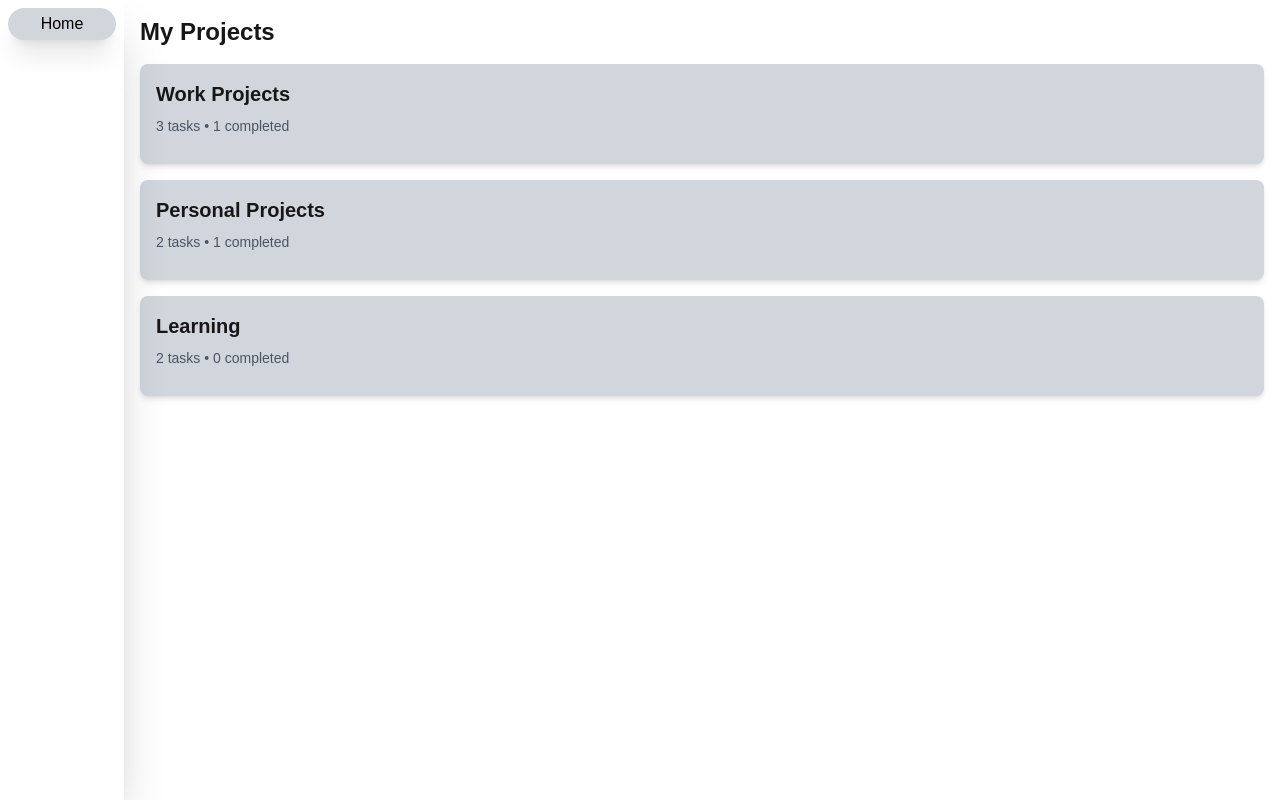
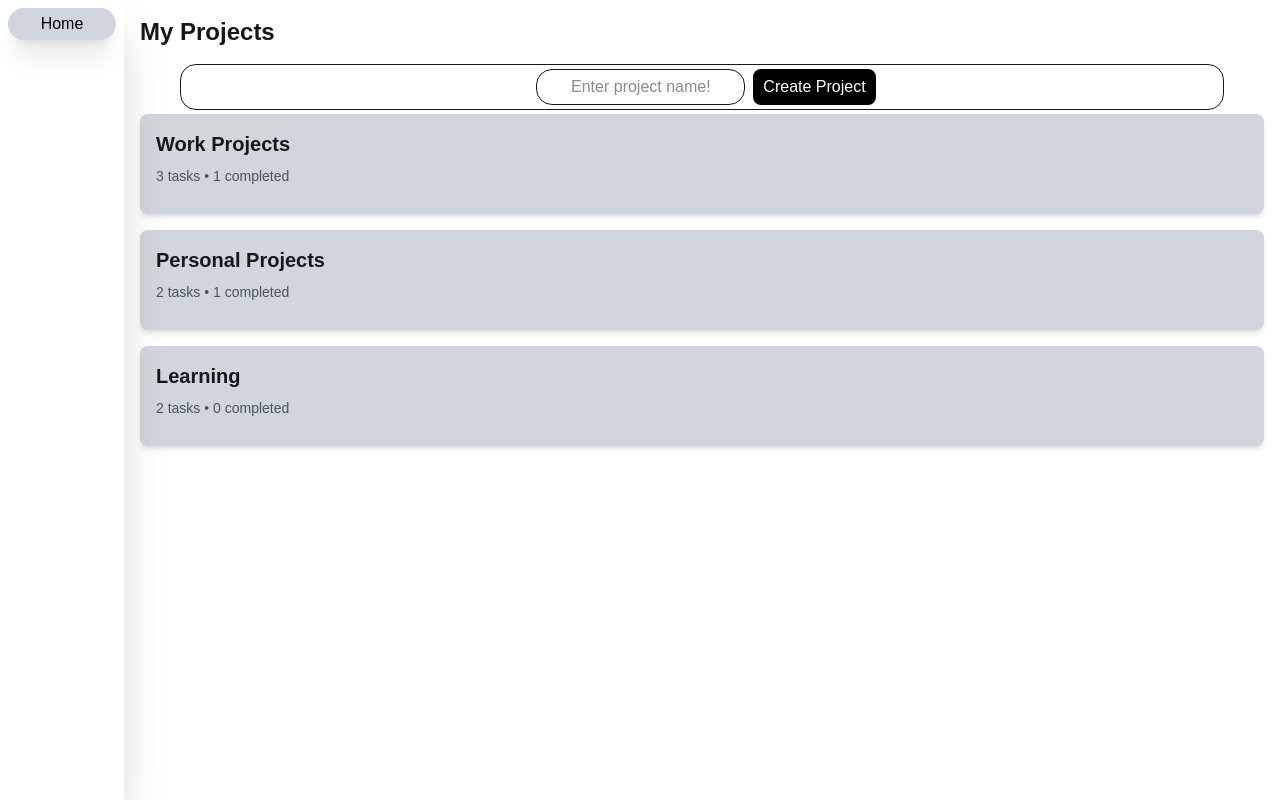
Before and after one commit to YHWHinme/projectTracking, a Next.js app in the folder frontend/: page / in a window 1280 px wide. Built offline with nearby package versions, Linux system fonts and the light colour scheme.

Commit message:
Added project create form and made addTaskform context aware

```diff
--- a/frontend/app/components/addTask.tsx
+++ b/frontend/app/components/addTask.tsx
@@ -1,40 +1,32 @@
 "use client";
 import { useState } from "react";
-import { mockProjects } from "@/lib/mockData";
-import type { Project } from "@/lib/types";
 
 interface AddTaskFormProps {
   onTaskCreate: (taskTitle: string, projectName: string) => void;
+  currentProjectName: string;
 }
 
-function AddTaskForm({ onTaskCreate }: AddTaskFormProps) {
+function AddTaskForm({ onTaskCreate, currentProjectName }: AddTaskFormProps) {
   const [taskTitle, setTaskTitle] = useState("");
-  const [selectedProject, setSelectedProject] = useState(
-    mockProjects.length > 0 ? mockProjects[0].name : "",
-  );
 
   function handleTaskTitleChange(event: React.ChangeEvent<HTMLInputElement>) {
     setTaskTitle(event.target.value);
   }
 
-  function handleProjectChange(event: React.ChangeEvent<HTMLSelectElement>) {
-    setSelectedProject(event.target.value);
-  }
-
   function handleSubmit(event: React.FormEvent) {
     event.preventDefault();
-    if (taskTitle.trim() && selectedProject) {
-      onTaskCreate(taskTitle.trim(), selectedProject);
+    if (taskTitle.trim()) {
+      onTaskCreate(taskTitle.trim(), currentProjectName);
       setTaskTitle("");
     } else {
-      alert("Please enter a task and select a project.");
+      alert("Please enter a task title.");
     }
   }
 
   return (
     <div
       className="
-			flex justify-center items-center
+			flex justify-center
 			mx-10 my-1 p-1
 			border-1 rounded-2xl
 			bg-white
@@ -59,28 +51,7 @@ function AddTaskForm({ onTaskCreate }: AddTaskFormProps) {
           placeholder="Input your task!"
         />
       </div>
-      {/* Dropdown for projects */}
-      <div
-        className="border-1 rounded-2xl
-				mx-2
-				flex
-			"
-      >
-        <select
-          className="
-					text-center
-					py-1
-					"
-          onChange={handleProjectChange}
-          value={selectedProject}
-        >
-          {mockProjects.map((project: Project) => (
-            <option key={project.name} value={project.name}>
-              {project.name}
-            </option>
-          ))}
-        </select>
-      </div>
+
       {/* The button to submit it */}
       <button
         type="submit"
--- /dev/null
+++ b/frontend/app/components/projectCreateForm.tsx
@@ -0,0 +1,76 @@
+"use client";
+import { useState } from "react";
+
+interface ProjectCreateFormProps {
+  onProjectCreate: (projectName: string) => void;
+  existingProjects: string[];
+}
+
+function ProjectCreateForm({ onProjectCreate, existingProjects }: ProjectCreateFormProps) {
+  const [projectName, setProjectName] = useState("");
+
+  function handleProjectNameChange(event: React.ChangeEvent<HTMLInputElement>) {
+    setProjectName(event.target.value);
+  }
+
+  function handleSubmit(event: React.FormEvent) {
+    event.preventDefault();
+    const trimmedName = projectName.trim();
+    if (trimmedName) {
+      if (existingProjects.includes(trimmedName)) {
+        alert("Project name already exists. Please choose a different name.");
+      } else {
+        onProjectCreate(trimmedName);
+        setProjectName("");
+        alert(`Project "${trimmedName}" created successfully!`);
+      }
+    } else {
+      alert("Please enter a project name.");
+    }
+  }
+
+  return (
+    <div
+      className="
+			flex justify-center
+			mx-10 my-1 p-1
+			border-1 rounded-2xl
+			bg-white
+			"
+    >
+      {/* The text box */}
+      <div
+        className="border-1 rounded-2xl
+				mx-2
+				flex
+			"
+      >
+        {/* The actual input box */}
+        <input
+          className="
+					text-center
+					py-1
+					"
+          type="text"
+          onChange={handleProjectNameChange}
+          value={projectName}
+          placeholder="Enter project name!"
+        />
+      </div>
+
+      {/* The button to submit it */}
+      <button
+        type="submit"
+        onClick={handleSubmit}
+        className="
+				border-2 border-black rounded-lg bg-black text-white hover:cursor-pointer
+				px-2 py-1
+				"
+      >
+        Create Project
+      </button>
+    </div>
+  );
+}
+
+export default ProjectCreateForm;
--- a/frontend/app/components/projectDisplay.tsx
+++ b/frontend/app/components/projectDisplay.tsx
@@ -1,16 +1,34 @@
-import React from "react";
+"use client";
+import React, { useState } from "react";
 import Link from "next/link";
-import { Project } from "@/app/lib/types";
+import { Project, Task } from "@/app/lib/types";
 import { mockProjects } from "@/app/lib/mockData";
+import ProjectCreateForm from "./projectCreateForm";
 
 const ProjectDisplay: React.FC = () => {
+  const [projects, setProjects] = useState<Project[]>(mockProjects);
+
+  const handleProjectCreate = (projectName: string) => {
+    const newProject: Project = {
+      name: projectName,
+      tasks: [] as Task[],
+    };
+    mockProjects.push(newProject);
+    setProjects([...mockProjects]);
+  };
+
   return (
     <div className="p-4">
       <h1 className="text-2xl font-bold mb-4">My Projects</h1>
 
-      {/* Iterates over the mockProjects array to display each project's details.
+      <ProjectCreateForm
+        onProjectCreate={handleProjectCreate}
+        existingProjects={projects.map(p => p.name)}
+      />
+
+      {/* Iterates over the projects array to display each project's details.
       For each project, it prepares data and renders a clickable link. */}
-      {mockProjects.map((project: Project) => {
+      {projects.map((project: Project) => {
         const projectSlug = encodeURIComponent(project.name);
         // Calculates the number of completed tasks for the current project.
         const completedTasks = project.tasks.filter(
--- a/frontend/app/projects/[projectName]/page.tsx
+++ b/frontend/app/projects/[projectName]/page.tsx
@@ -275,7 +275,7 @@ export default function ProjectPage({
   return (
     <div className="container mx-auto p-4">
       <ProjectHeader name={projectName} progress={progress} />
-      <AddTaskForm onTaskCreate={handleTaskCreate} />
+      <AddTaskForm onTaskCreate={handleTaskCreate} currentProjectName={projectName} />
       <TaskFilters
         filter={filter}
         onFilterChange={setFilter}
```
Also changed, not shown: 1 other file (tests, documents, lock files or other folders).
